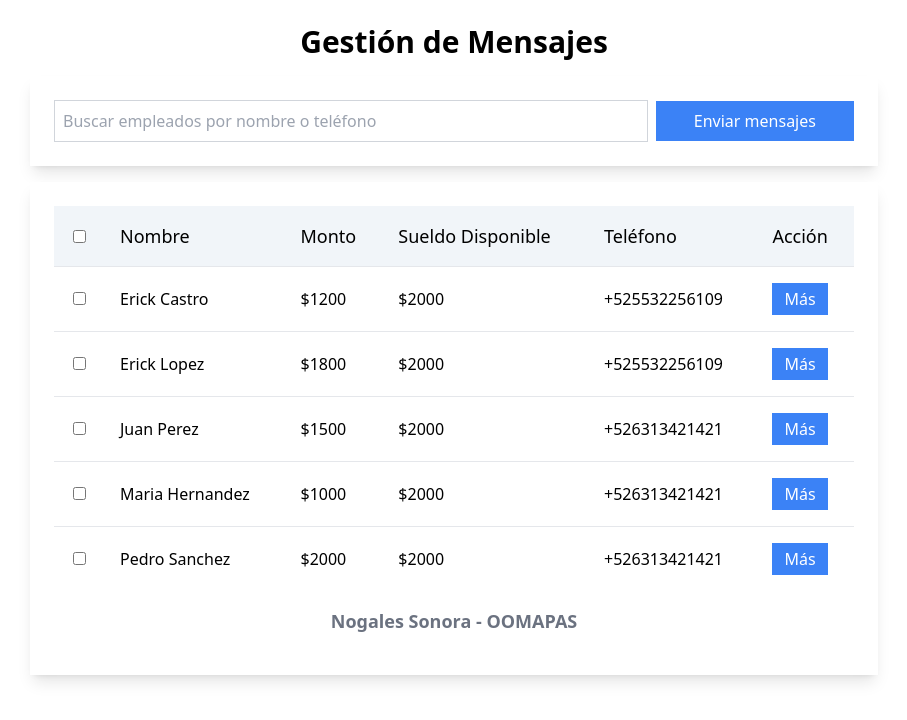
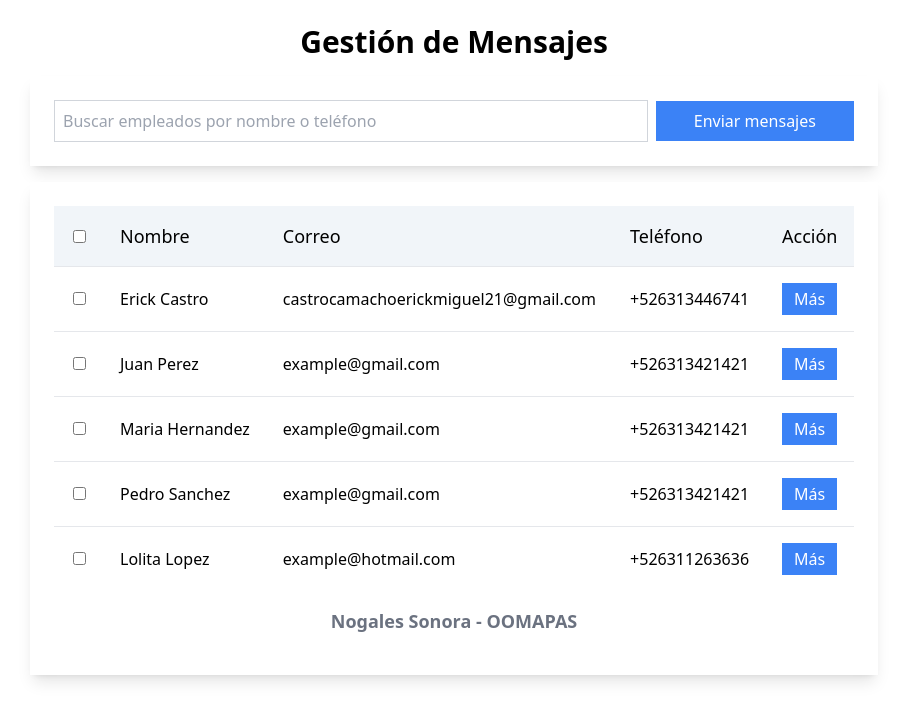
Before and after one commit to ErickCastroo/Twilio_ui, a React (Vite) app: page / in a window 1280 px wide. Shown: the top 720 px of the page, without its empty margins (186-1093 px from the left). Built offline with nearby package versions, Linux system fonts and the light colour scheme.

Commit message:
Refactor employee data structure to include email and update modal content accordingly

```diff
--- a/src/app/home/index.tsx
+++ b/src/app/home/index.tsx
@@ -16,7 +16,6 @@ import { Modal } from '@/components/Modal'
 import { ModalC } from '@/components/ModalContent'
 
 function App() {
-
   const [isModalOpen, setIsModalOpen] = useState(false);
   const [selectedEmployee, setSelectedEmployee] = useState<any | null>(null);
 
@@ -30,29 +29,23 @@ function App() {
     setSelectedEmployee(null);
   };
 
-  //data de empleados simula una base de datos
   const [empleados] = useState([
-    { nombre: 'Erick Castro', monto: 1200, sueldoDisponible: 2000, telefono: '+525532256109' },
-    { nombre: 'Erick Lopez', monto: 1800, sueldoDisponible: 2000, telefono: '+525532256109' },
-    { nombre: 'Juan Perez', monto: 1500, sueldoDisponible: 2000, telefono: '+526313421421' },
-    { nombre: 'Maria Hernandez', monto: 1000, sueldoDisponible: 2000, telefono: '+526313421421' },
-    { nombre: 'Pedro Sanchez', monto: 2000, sueldoDisponible: 2000, telefono: '+526313421421' },
+    { nombre: 'Erick Castro', correo: 'castrocamachoerickmiguel21@gmail.com', telefono: '+526313446741' },
+    { nombre: 'Juan Perez', correo: 'example@gmail.com', telefono: '+526313421421' },
+    { nombre: 'Maria Hernandez', correo: 'example@gmail.com', telefono: '+526313421421' },
+    { nombre: 'Pedro Sanchez', correo: 'example@gmail.com', telefono: '+526313421421' },
+    { nombre: 'Lolita Lopez', correo: 'example@hotmail.com', telefono: '+526311263636' },
   ])
 
-
-
-  //manejo de estados para la busqueda y seleccion de empleados
   const [search, setSearch] = useState('')
   const [selectedEmployees, setSelectedEmployees] = useState<any[]>([])
 
-  //funcion para filtrar empleados por nombre y telefono
   const filteredEmployees = empleados.filter((empleado) =>
     [empleado.nombre, empleado.telefono].some((field) =>
       field.toLowerCase().includes(search.toLowerCase())
     )
   )
 
-  //funcion para seleccionar empleados
   const toggleEmployeeSelection = (empleado: any) => {
     setSelectedEmployees((prevState) => {
       const isSelected = prevState.some((emp) => emp.telefono === empleado.telefono)
@@ -63,7 +56,6 @@ function App() {
     })
   }
 
-  //funcion para seleccionar todos los empleados
   const toggleSelectAll = () => {
     if (selectedEmployees.length === filteredEmployees.length) {
       setSelectedEmployees([])
@@ -72,7 +64,6 @@ function App() {
     }
   }
 
-  //funcion para enviar mensajes a los empleados seleccion
   const sendMessages = async (empleadosParaEnviar: any[]) => {
     if (empleadosParaEnviar.length === 0) {
       toast.error('No hay empleados seleccionados')
@@ -83,9 +74,12 @@ function App() {
       const response = await axios.post('http://localhost:3000/sendmessage', {
         empleados: empleadosParaEnviar,
       })
+
       response.data.detalles.forEach((detalle: any) => {
         if (detalle.status === 'enviado') {
           toast.success(`Mensaje enviado a ${detalle.empleado}`)
+        } else {
+          toast.error(`Error al enviar a ${detalle.empleado}: ${detalle.error}`)
         }
       })
 
@@ -96,7 +90,6 @@ function App() {
     }
   }
 
-  //renderizado de la aplicacion
   return (
     <div className='flex flex-col items-center p-6 w-full max-w-4xl mx-auto'>
       <Toaster position='top-right' />
@@ -118,7 +111,6 @@ function App() {
             Enviar mensajes
           </button>
         </div>
-
       </div>
       <div className='w-full bg-white shadow-lg rounded-lg p-6 overflow-x-auto'>
         <Table className='border-collapse w-full'>
@@ -135,8 +127,7 @@ function App() {
                 />
               </TableHead>
               <TableHead className='p-4 text-lg'>Nombre</TableHead>
-              <TableHead className='p-4 text-lg'>Monto</TableHead>
-              <TableHead className='p-4 text-lg'>Sueldo Disponible</TableHead>
+              <TableHead className='p-4 text-lg'>Correo</TableHead>
               <TableHead className='p-4 text-lg'>Teléfono</TableHead>
               <TableHead className='p-4 text-lg'>Acción</TableHead>
             </TableRow>
@@ -153,8 +144,7 @@ function App() {
                     />
                   </TableCell>
                   <TableCell className='p-4 text-base font-medium'>{empleado.nombre}</TableCell>
-                  <TableCell className='p-4 text-base'>${empleado.monto}</TableCell>
-                  <TableCell className='p-4 text-base'>${empleado.sueldoDisponible}</TableCell>
+                  <TableCell className='p-4 text-base'>{empleado.correo}</TableCell>
                   <TableCell className='p-4 text-base'>{empleado.telefono}</TableCell>
                   <TableCell className='p-4 text-base'>
                     <button
@@ -179,7 +169,7 @@ function App() {
       <Modal isOpen={isModalOpen} onClose={closeModal}>
         {selectedEmployee && <ModalC empleado={selectedEmployee} />}
       </Modal>
-    </div >
+    </div>
   )
 }
 
--- a/src/components/ModalContent/index.tsx
+++ b/src/components/ModalContent/index.tsx
@@ -20,7 +20,7 @@ function ModalC({ empleado }: { empleado: any }) {
         <span className="text-xl font-semibold">{empleado.telefono}</span>
       </div>
 
-      <p>{empleado.email ?? 'Sin correo disponible'}</p>
+      <p>{empleado.correo ?? 'Sin correo disponible'}</p>
       <hr className="h-0.5 my-2 bg-gray-400 border-0 rounded-lg dark:bg-gray-700" />
 
       <div className="my-6">
```
